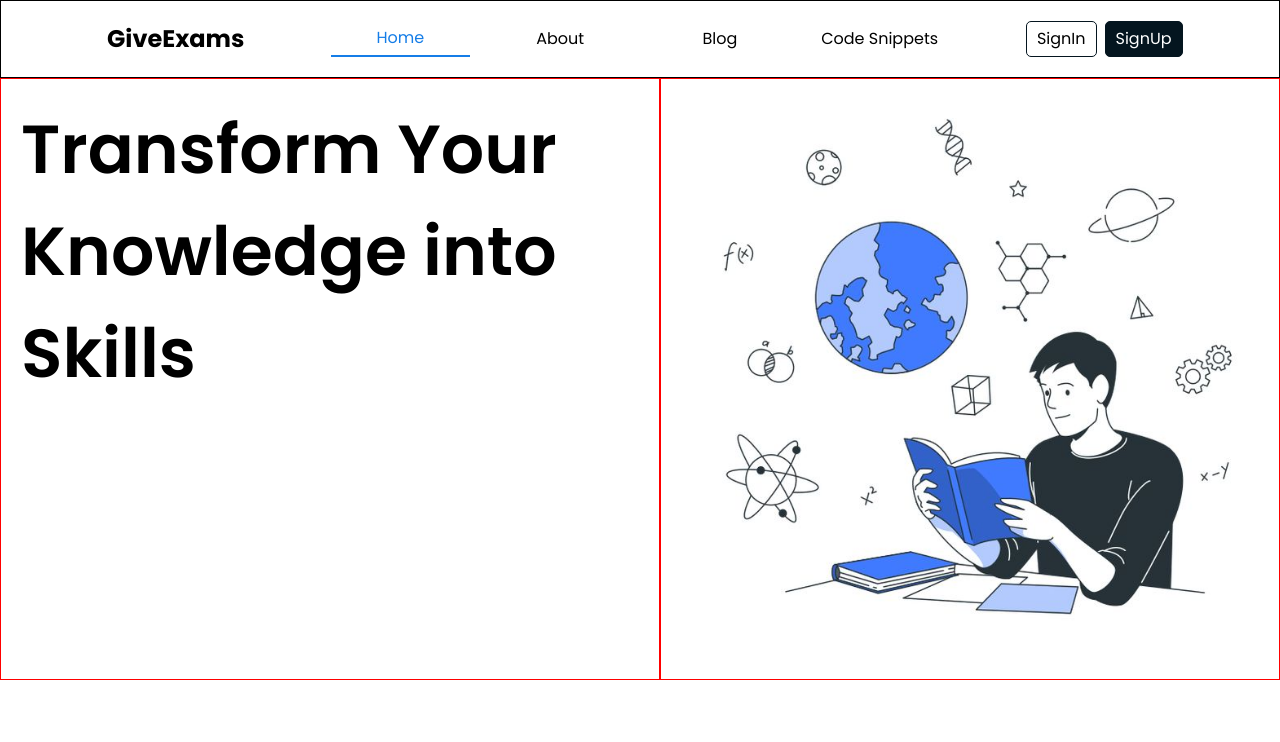
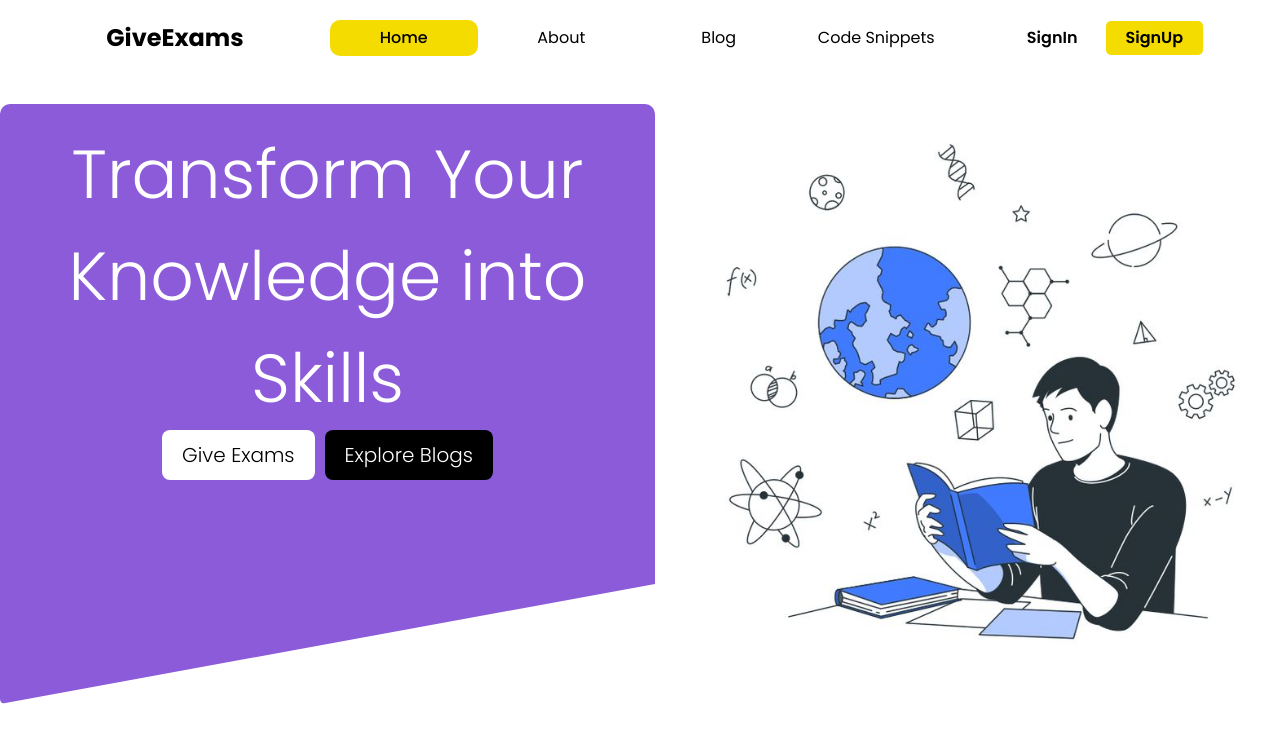
Before and after one commit to ArchitGupta07/exam-platform, a Next.js app: page / in a window 1280 px wide. Shown: the top 742 px of the page. Built offline with nearby package versions, Linux system fonts and the light colour scheme.

Commit message:
commit design changes

```diff
--- a/app/globals.css
+++ b/app/globals.css
@@ -13,7 +13,8 @@
   --background-end-rgb: 255, 255, 255;
   /* --primary-color:#2D82B7 */
   /* --primary-color:#1F01B9 */
-  --primary-color:#157de7
+  --primary-color:#f5dc00
+  /* --primary-color:#157de7 */
 }
 
 @media (prefers-color-scheme: dark) {
@@ -40,6 +41,8 @@ html{
 .container{
   max-width: 1400px;
   margin: auto;
+  /* background-color: #EBF2FA; */
+  border-radius: .8rem;
 }
 
 /* body {
--- a/components/dashboard/hero-section/heroSection.css
+++ b/components/dashboard/hero-section/heroSection.css
@@ -1,15 +1,46 @@
 .hero-section .container{
     display: flex;
+    gap: 1rem;
+    margin-top: 2.8rem;
 }
 .hero-section .info-side{
     flex: 1;
-    border: 1px solid red;
+    color: #fff;
+    /* border: 1px solid red; */
     /* text-align: center; */
     padding: 2rem 2rem;
 
+    background-color:#8c5bd9;
+    /* background-color: var(--primary-color); */
+    clip-path: polygon(0 0, 100% 0%, 100% 80%, 0% 100%);
+    border-radius: 10px 10px 5px 5px ;
+
     .headline{
         font-size: 6.8rem;
-        font-weight: 600;
+        font-weight: 300;
+        text-align: center;
+    }
+    .explore-info{
+        display: flex;
+        gap: 1rem;
+        justify-content: center;
+
+    }
+
+    .explore-info button{
+        padding:1rem 2rem;
+        display: flex;
+        font-size: 2rem;
+        font-weight: 300;
+        border-radius: .8rem;
+    }
+    .to-Exam-btn{
+        background-color: #fff;
+        color: black;
+
+    }
+    .to-blog-btn{
+        background-color: black;
     }
 }
 
@@ -18,8 +49,11 @@
 } */
 .hero-section .image-side{
     flex: 1;
-    border: 1px solid red;
+    /* border: 1px solid red; */
     display: flex;
     justify-content: center;
+    /* border: 1px solid black; */
+    /* border-top: 1px solid black;
+border-right: 1px solid black */
 
 }
--- a/components/dashboard/hero-section/heroSection.tsx
+++ b/components/dashboard/hero-section/heroSection.tsx
@@ -11,6 +11,10 @@ const HeroSection = () => {
 
         <div className="info-side">
             <h1 className='headline'>Transform Your Knowledge into Skills</h1>
+            <div className="explore-info">
+              <button className='to-Exam-btn'>Give Exams</button>
+              <button className='to-blog-btn'>Explore Blogs</button>
+            </div>
         </div>
         <div className="image-side">
             <Image src="/hero_img2.jfif" alt='hero-image' width={600} height={400}/>
--- a/components/navbar/navbar.css
+++ b/components/navbar/navbar.css
@@ -8,8 +8,9 @@
 } */
 .header.container{
     display: flex;
-    border: 1px solid black;
+    /* border: 1px solid black; */
     padding: 2rem;
+
 }
 
 .header .logo-part{
@@ -37,9 +38,10 @@
     height: 100%;
     display: flex;
     align-items: center;
-    justify-content: space-around;
+    justify-content: center;
+    /* margin: 4rem; */
     /* border: 1px solid red; */
-    gap: 2rem;
+    gap: 1rem;
 }
 
 
@@ -58,8 +60,11 @@
 
 .header nav ul li:hover,
 .header nav ul .active{
-    color: var(--primary-color);
-    border-bottom: 2px solid var(--primary-color);
+    color: rgb(0, 0, 0);
+    font-weight: 500;
+    /* border-bottom: 2px solid var(--primary-color); */
+    background: var(--primary-color);
+    border-radius: 1rem;
 }
 
 .header .signin-part{
@@ -74,13 +79,27 @@
 
 .header .signin-part .link{
     font-size: 1.6rem;
-    padding: .5rem 1rem;
+    padding: .5rem 2rem;
     /* font-family: 'Poppins', sans-serif   */
-    border: 1px solid #04151F;
+    /* border: 1px solid #04151F; */
+    font-weight: 600;
     border-radius: 5px;
+    cursor: pointer;
 }
 
 .header .signin-part .signup-link{
-    background-color: #04151F;
-    color: white;
+    background-color: var(--primary-color);
+    color: rgb(0, 0, 0);
+    transition: all 0.2s;
 }
+
+.header .signin-part .signup-link:hover{
+    background-color: black;
+    color: var(--primary-color);
+}
+.header .signin-part .signin-link:hover{
+    /* background-color: black; */
+    box-shadow: inset 0 0 0 2px black;
+
+    /* color: white; */
+}
--- a/components/navbar/navbar.tsx
+++ b/components/navbar/navbar.tsx
@@ -26,7 +26,7 @@ const Navbar = () => {
             </ul>
         </nav>
         <div className="signin-part">
-            <Link className='link' href="./signin">SignIn</Link>
+            <Link className='signin-link link' href="./signin">SignIn</Link>
             <Link className='signup-link link' href="./signup">SignUp</Link>
         </div>
 
```
